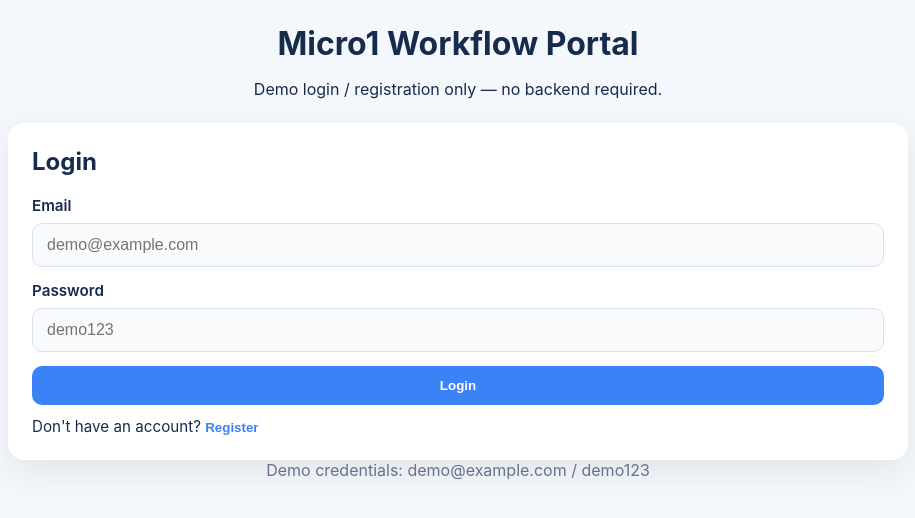
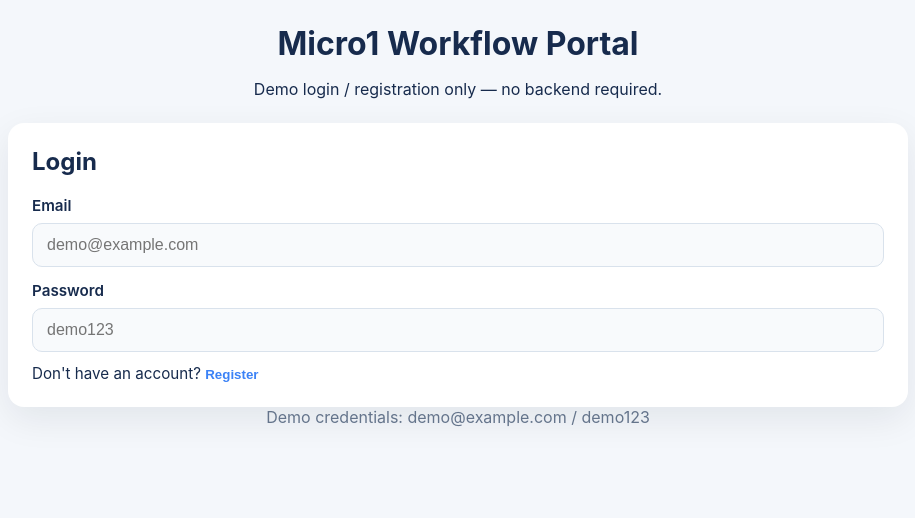
Before and after one commit to denishengrossinfotech-micro1/workflow-automation, a React (Vite) app: page / in a window 1280 px wide. Shown: the top 518 px of the page, without its empty margins (182-1097 px from the left). Built offline with nearby package versions, Linux system fonts and the light colour scheme.

Commit message:
Update App.jsx

```diff
--- a/src/App.jsx
+++ b/src/App.jsx
@@ -142,7 +142,7 @@ function App() {
                 />
               </label>
               {error && <p className="error">{error}</p>}
-              <button type="submit">Login</button>
+
             </form>
             <p className="switch-text">
               Don&apos;t have an account?{" "}
```
